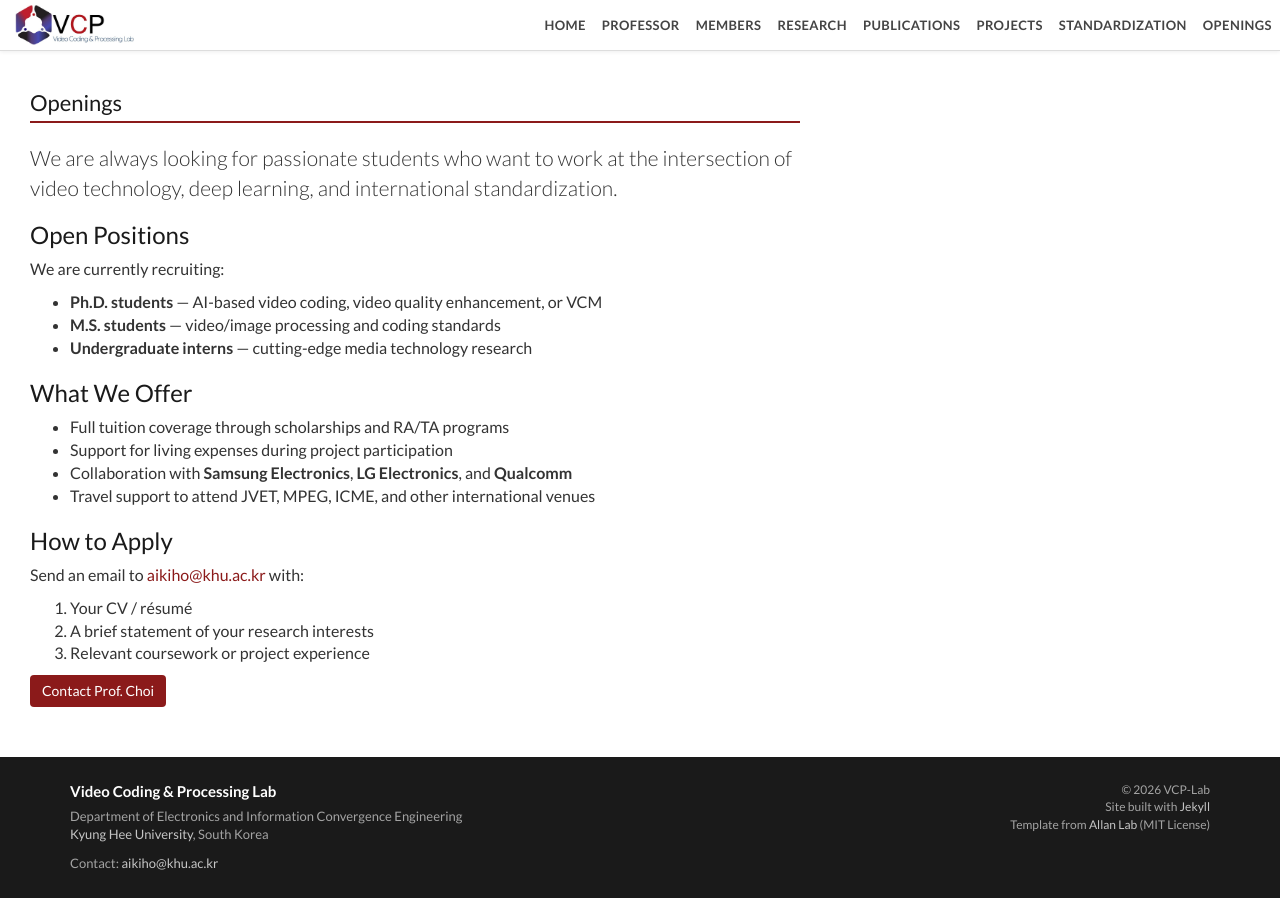
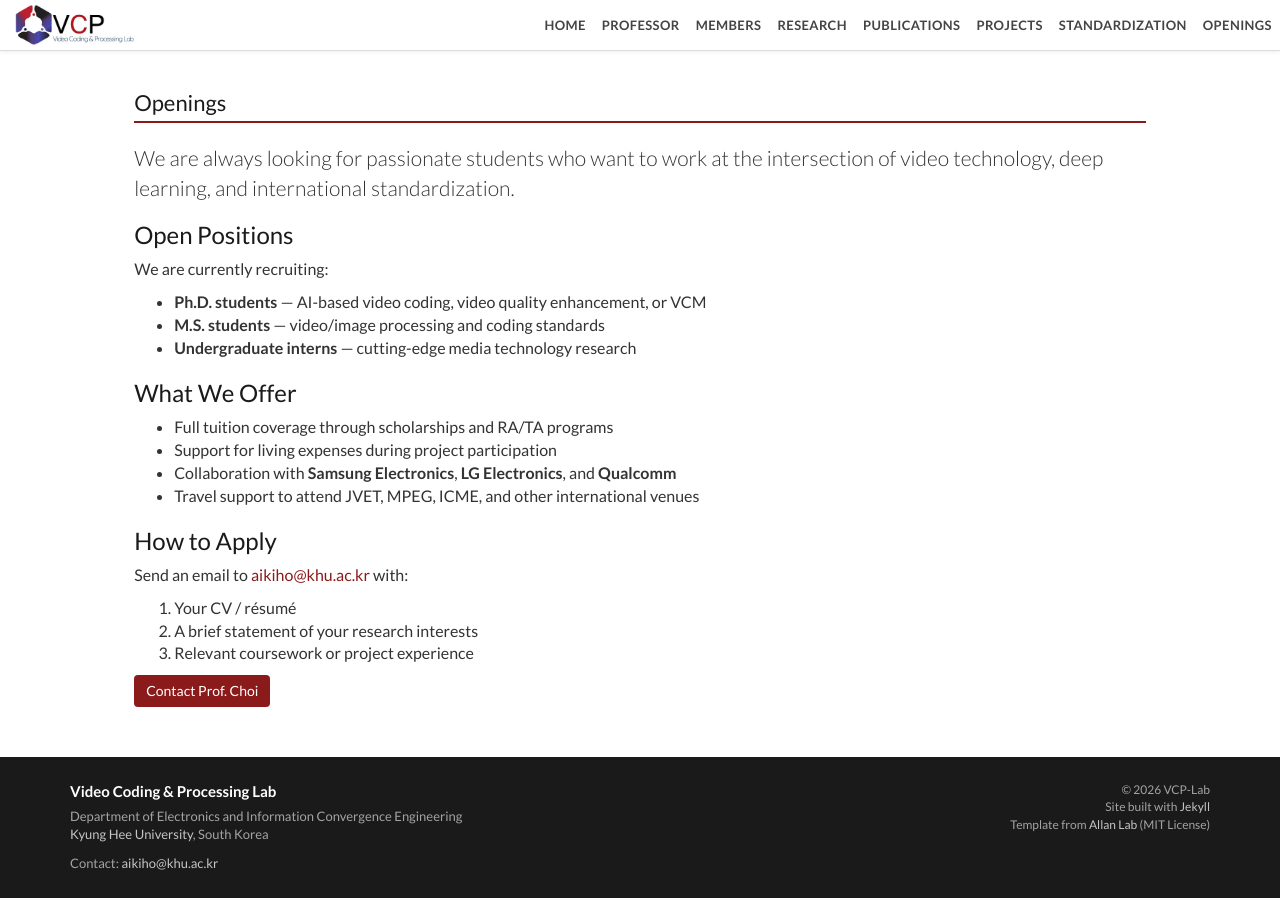
Before and after one commit to hazelran/lab_test, a Jekyll site: the page built from _pages/openings.html, in a window 1280 px wide. Built offline with Jekyll 4.4.1, drawn with Linux system fonts in a browser that asks for light colours.

Commit message:
Update openings.html

```diff
--- a/_pages/openings.html
+++ b/_pages/openings.html
@@ -4,7 +4,7 @@
 permalink: /openings/
 ---
 
-<div class="col-sm-12" style="max-width:800px;">
+<div class="col-sm-10 col-sm-offset-1">
   <h2 class="section-heading">Openings</h2>
 
   <p class="lead">We are always looking for passionate students who want to work at the
```
